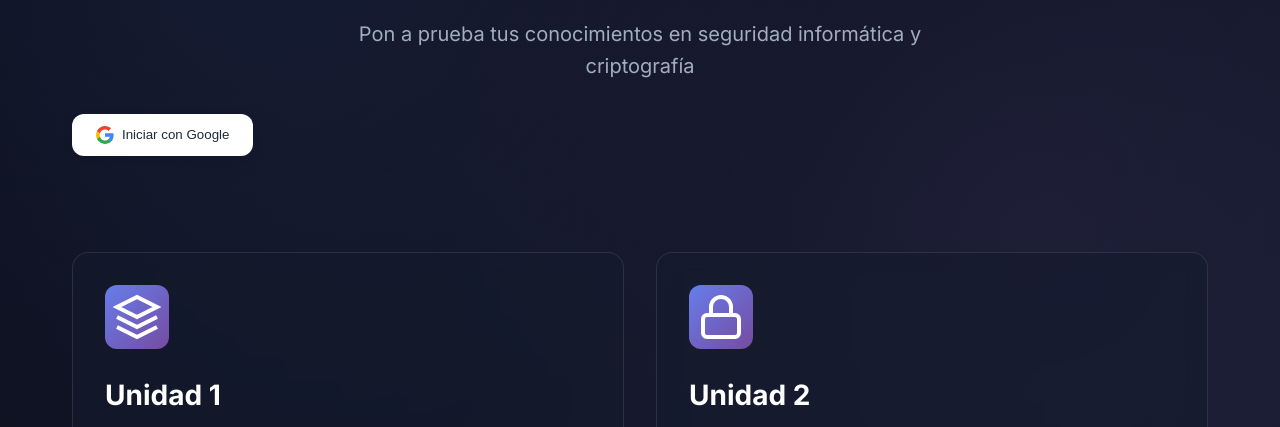
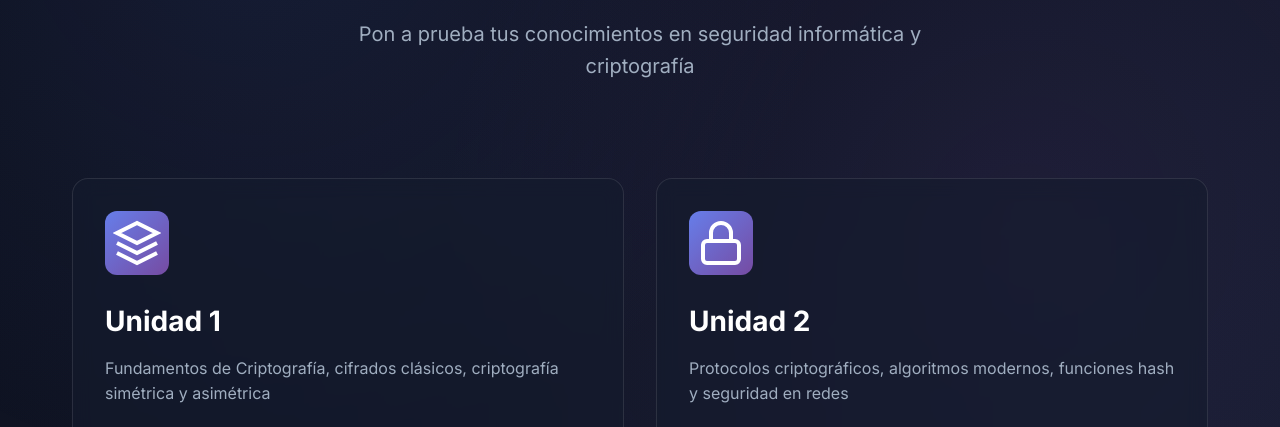
Before and after one commit to Bryan1093/Cripto_repaso, a website: page public/index.html in a window 1280 px wide. Shown: the part 341-768 px from the top of the page. Drawn offline with Linux system fonts and the light colour scheme.

Commit message:
chore: Remove Firebase authentication (keeping PWA features)

```diff
--- a/public/index.html
+++ b/public/index.html
@@ -34,7 +34,6 @@
                     <span class="gradient-text">Criptografía</span>
                 </h1>
                 <p class="hero-subtitle">Pon a prueba tus conocimientos en seguridad informática y criptografía</p>
-                <div id="userWidget" class="user-widget"></div>
             </div>
         </div>
 
```
